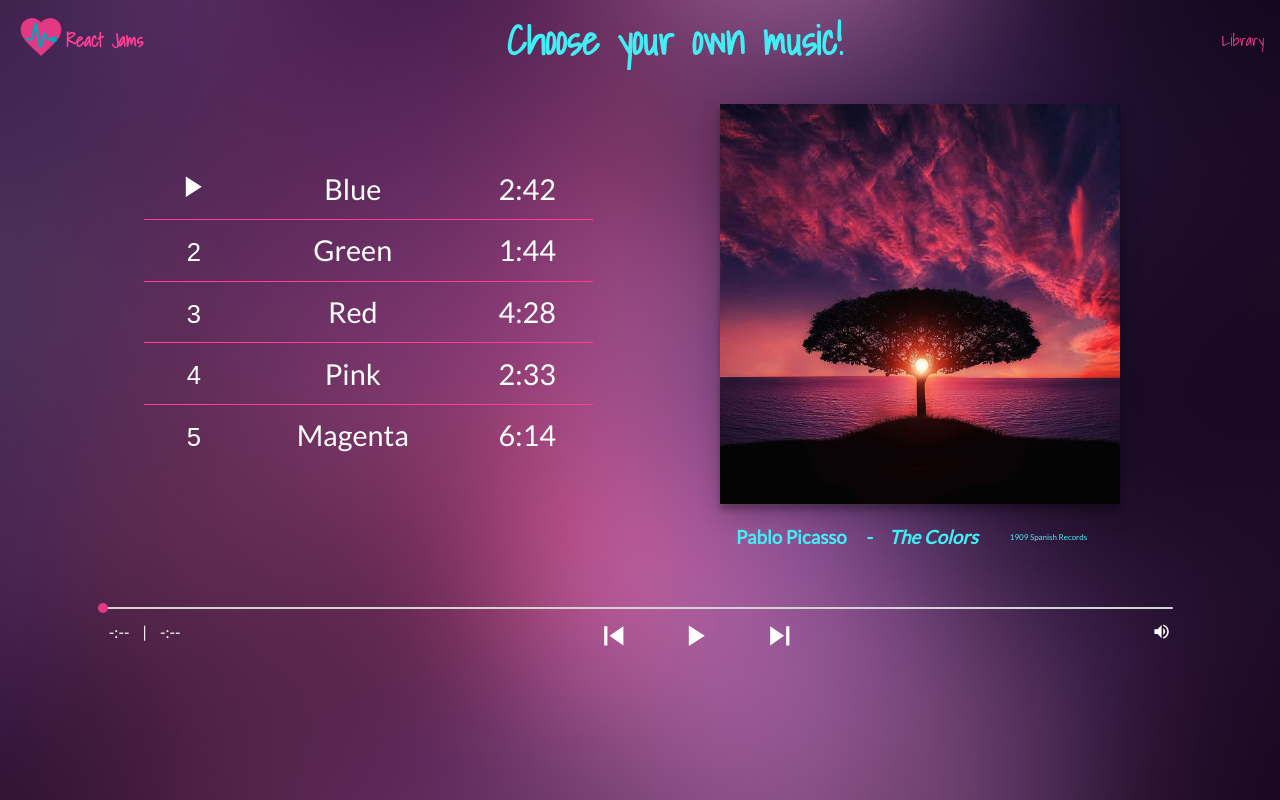
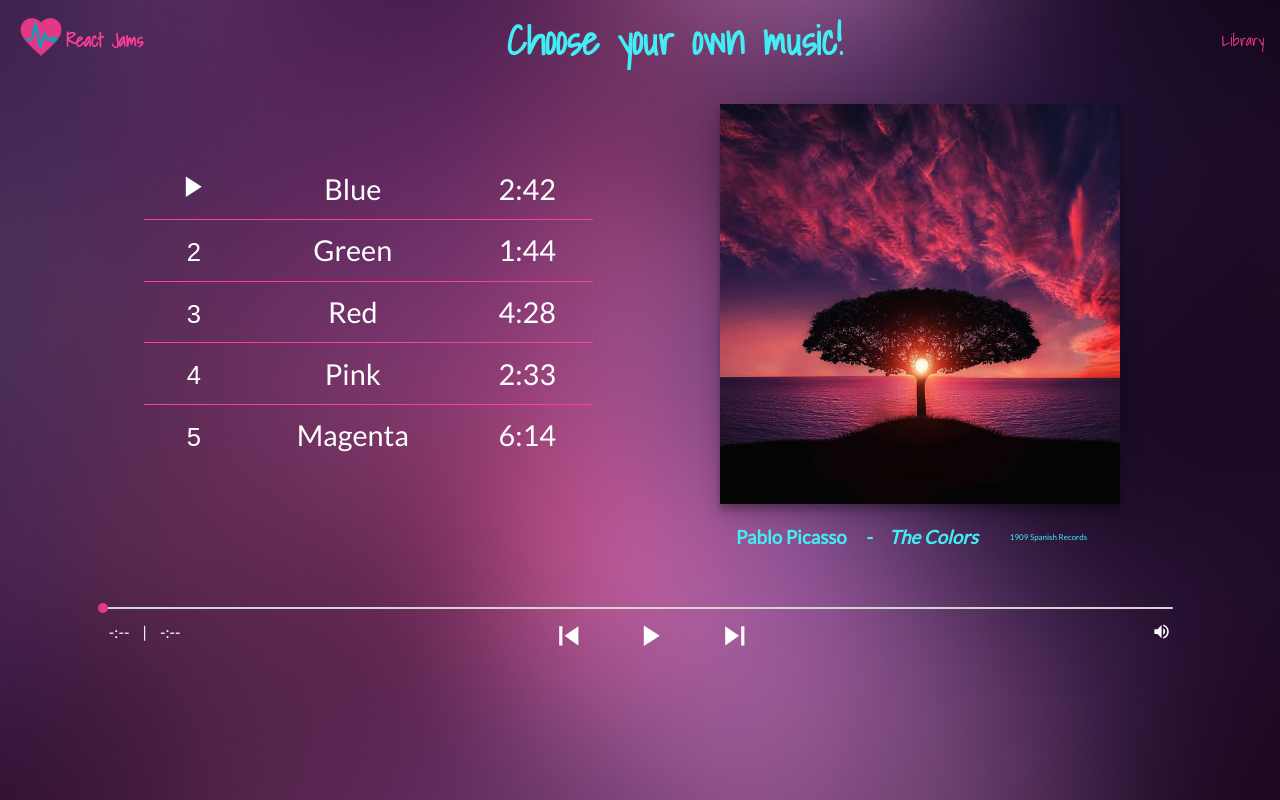
Before and after one commit to brose55/React-Jams, a React (Create React App) app: page /album/the-colors in a window 1280 px wide. Built offline with nearby package versions, Linux system fonts and the light colour scheme.

Commit message:
align play button

```diff
--- a/src/style/PlayerBar.scss
+++ b/src/style/PlayerBar.scss
@@ -33,7 +33,7 @@
   flex: 8;
   margin: 0 1vw 0 1vw;
   position: absolute;
-  padding-left: 38vw;
+  padding-left: 34.5vw;
 }
 
 #volume-control {
```
